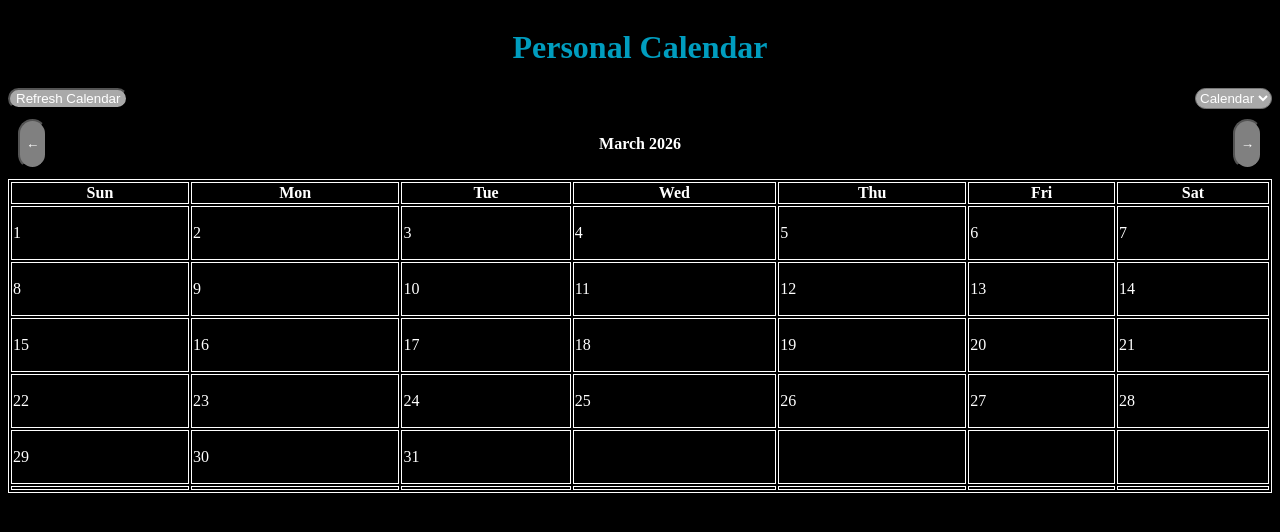
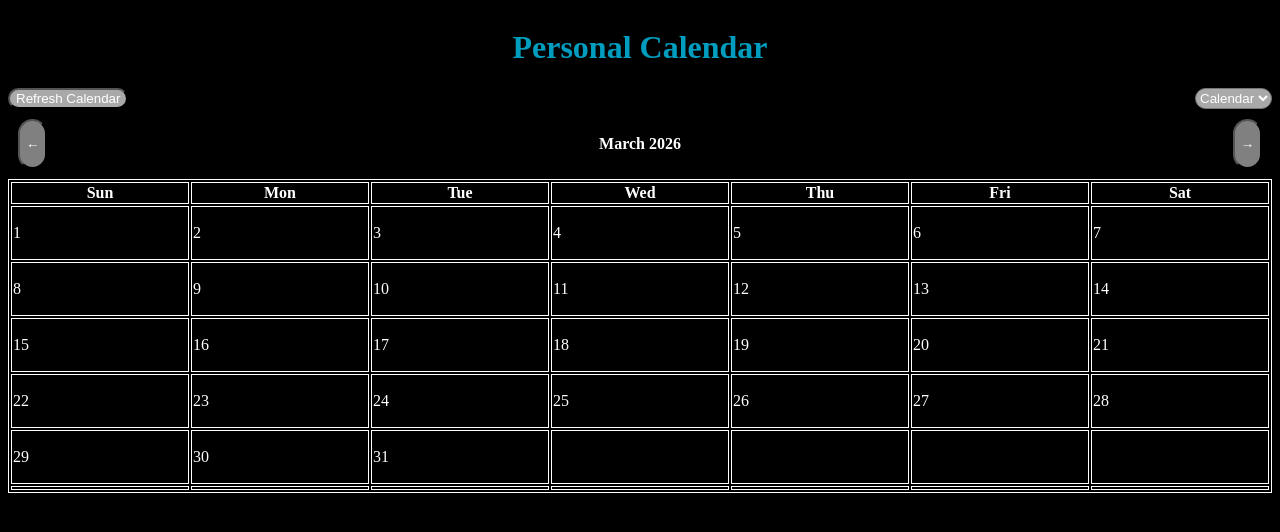
Before and after one commit to matthewhogan22/To_Do_Site, a Flask app: page /calendar in a window 1280 px wide. Shown: the top 532 px of the page. Run offline with Flask 3, Linux system fonts and the light colour scheme; data that the repository does not hold is empty.

Commit message:
Established static width of calendar cells

```diff
--- a/backend/static/calendar.css
+++ b/backend/static/calendar.css
@@ -23,6 +23,13 @@ table, th, td {
 
 .main-calendar {
     width: 100%;
+    table-layout: fixed;
+}
+
+.main-calendar td,
+.main-calendar th {
+    width: 14.28%; /* 100% / 7 days */
+    overflow: hidden; /* prevents stretching */
 }
 
 .cal-day {
```
